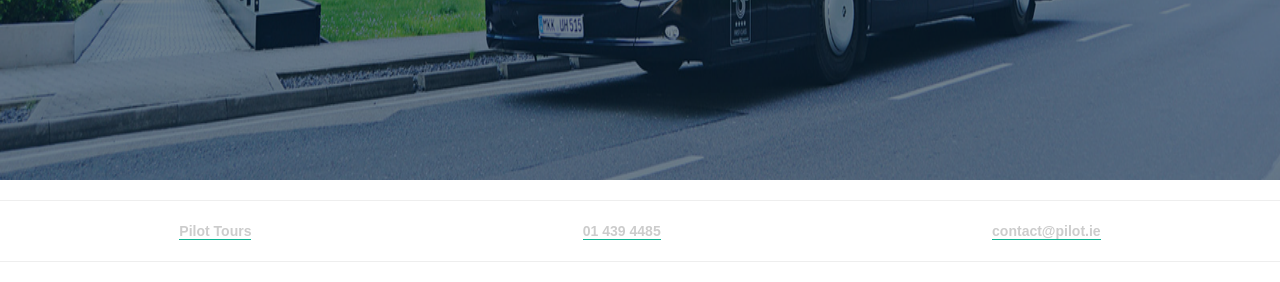
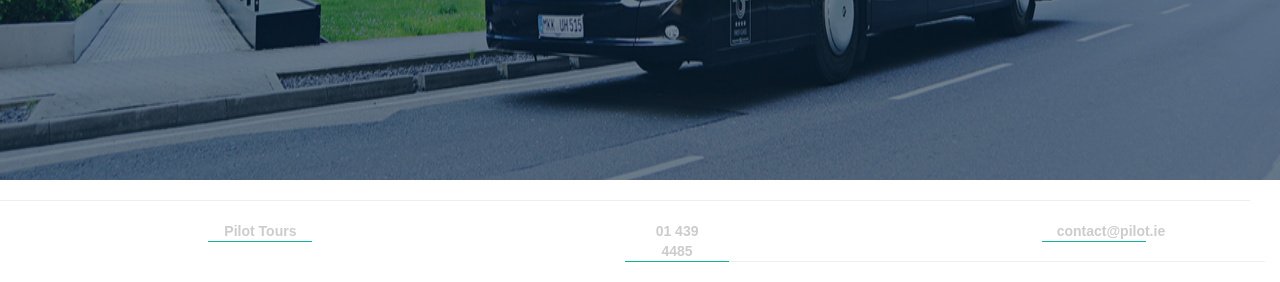
Before and after one commit to aaronoh/myFormValidation, a PHP site: page /loginform.php in a window 1280 px wide. Shown: the part 640-922 px from the top of the page. Run offline with PHP 8.4, Linux system fonts and the light colour scheme; some web fonts are replaced.

Commit message:
Footer alignment fix, added report doc

```diff
--- a/footer.php
+++ b/footer.php
@@ -1,7 +1,10 @@
-<div class="row footer">
+<div class="row footer col-lg-12">
     <hr>
-    <span class ="footerelemnts">Pilot Tours</span>
-    <span class ="footerelemnts col-lg-offset-3 ">01 439 4485</span>
-    <span class ="footerelemnts col-lg-offset-3">contact@pilot.ie</span>
-    <hr>
+    <span class ="footerelemnts col-lg-1 col-lg-offset-2">Pilot Tours</span>
+    <span class ="footerelemnts col-lg-1 col-lg-offset-3 ">01 439 4485</span>
+    <span class ="footerelemnts col-lg-1 col-lg-offset-3">contact@pilot.ie</span>
+    <div class="row fthr">
+        <hr>
+    </div>
+
 </div>
--- a/styles/style.css
+++ b/styles/style.css
@@ -242,3 +242,7 @@ navbar-nav a:hover{
     border-style: solid;
     border-width: 0px 0px 1px 0px;
 }
+
+.fthr{
+    margin-top: 40px;
+}
```
Also changed, not shown: 1 other file.
